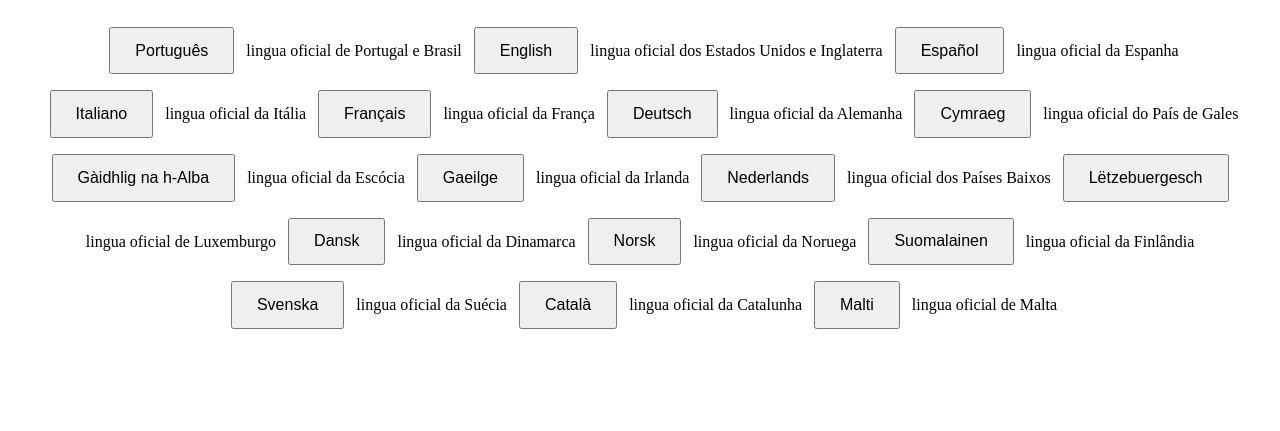
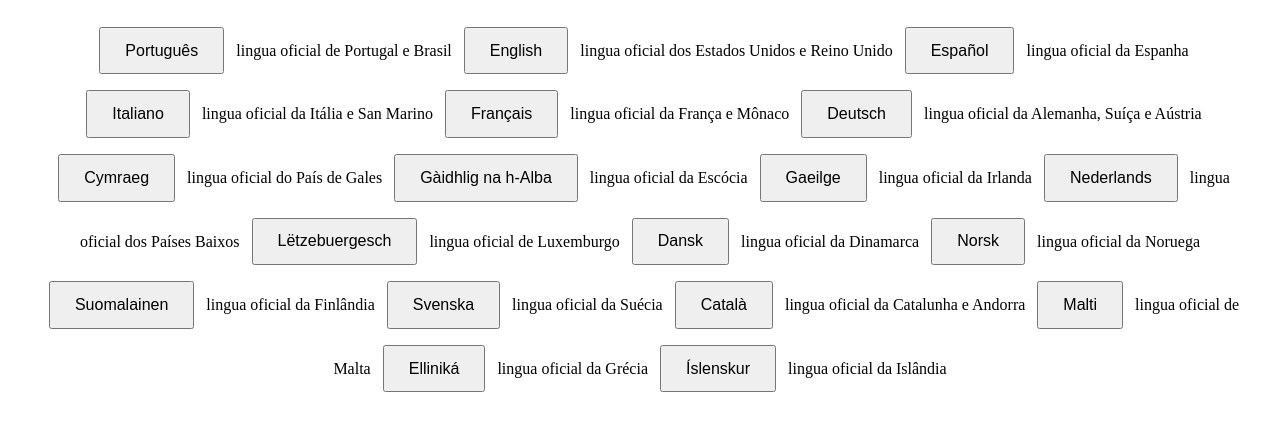
Before and after one commit to HilSantos/HACKATHON-2025, a plain HTML site: page index.html in a window 1280 px wide. Shown: the part 119-550 px from the top of the page. Drawn offline with Linux system fonts and the light colour scheme.

Commit message:
Correções

```diff
--- a/index.html
+++ b/index.html
@@ -23,15 +23,15 @@
     <button onclick="window.location.href='main.html'">Português</button>
     lingua oficial de Portugal e Brasil
     <button onclick="window.location.href='main.html'">English</button>
-    lingua oficial dos Estados Unidos e Inglaterra
+    lingua oficial dos Estados Unidos e Reino Unido
     <button onclick="window.location.href='main.html'">Español</button>
     lingua oficial da Espanha
     <button onclick="window.location.href='main.html'">Italiano</button>
-    lingua oficial da Itália
+    lingua oficial da Itália e San Marino
     <button onclick="window.location.href='main.html'">Français</button>
-    lingua oficial da França
+    lingua oficial da França e Mônaco
     <button onclick="window.location.href='main.html'">Deutsch</button>
-    lingua oficial da Alemanha
+    lingua oficial da Alemanha, Suíça e Aústria
     <button onclick="window.location.href='main.html'">Cymraeg</button>
     lingua oficial do País de Gales
     <button onclick="window.location.href='main.html'">Gàidhlig na h-Alba</button>
@@ -51,9 +51,14 @@
     <button onclick="window.location.href='main.html'">Svenska</button>
     lingua oficial da Suécia
     <button onclick="window.location.href='main.html'">Català</button>
-    lingua oficial da Catalunha
+    lingua oficial da Catalunha e Andorra
     <button onclick="window.location.href='main.html'">Malti</button>
     lingua oficial de Malta
+    <button onclick="window.location.href='main.html'">Elliniká</button>
+    lingua oficial da Grécia
+    <button onclick="window.location.href='main.html'">Íslenskur</button>
+    lingua oficial da Islândia
+
   </div>
 </body>
 </html>
```
